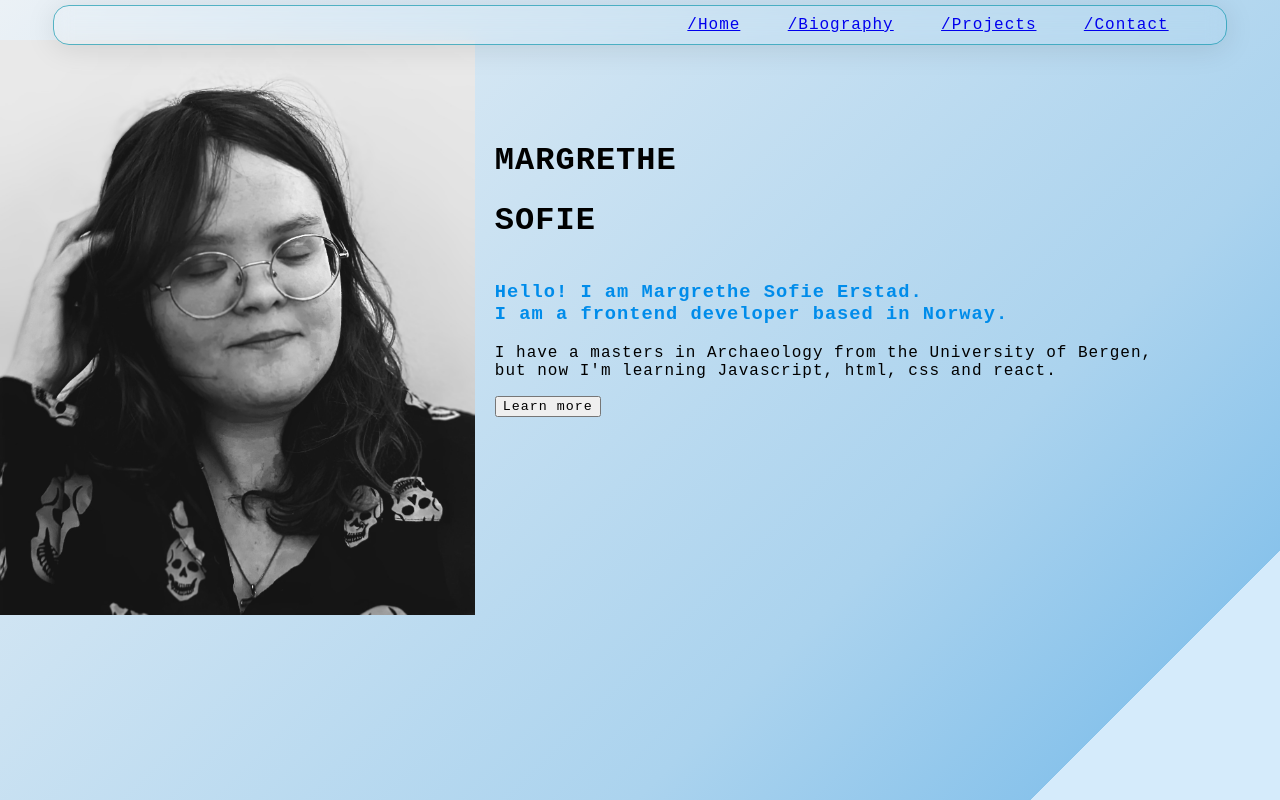
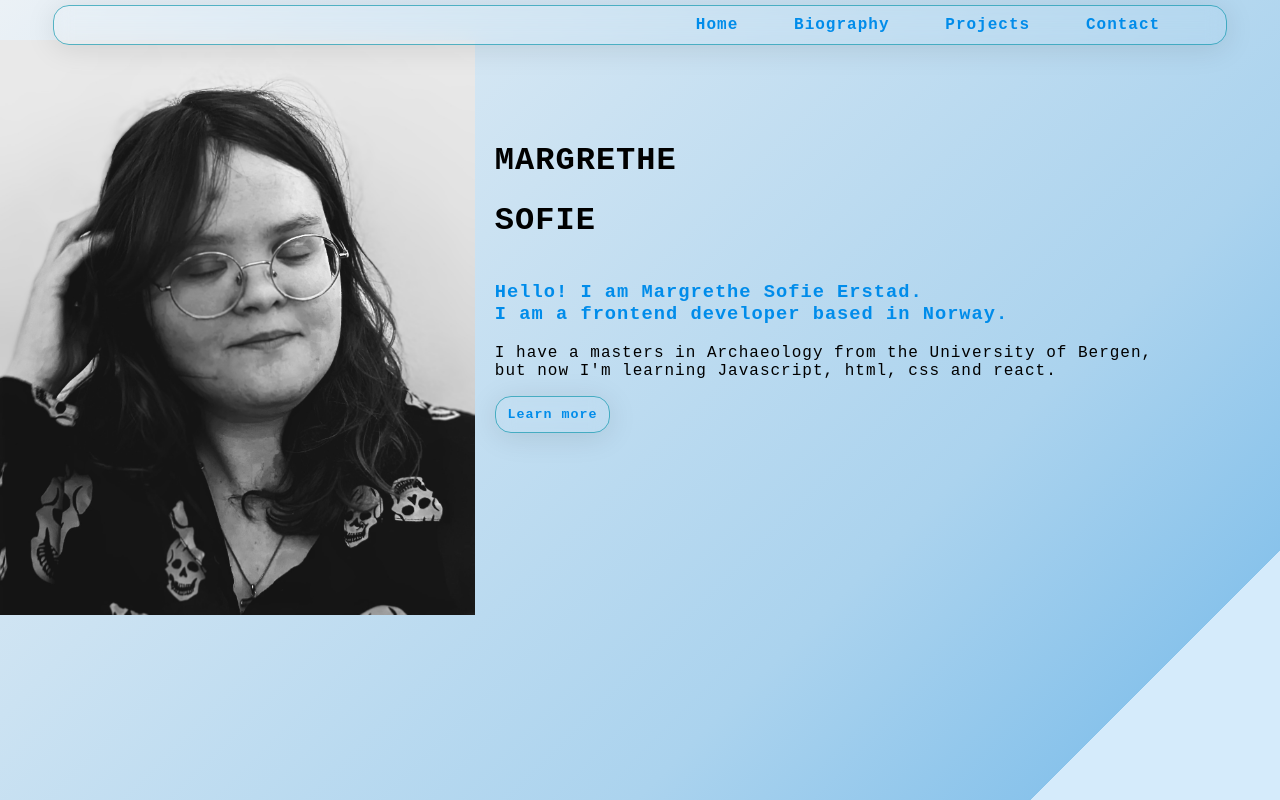
Before and after one commit to Masoer/portfolio, a React (Create React App) app: page / in a window 1280 px wide. Built offline with nearby package versions, Linux system fonts and the light colour scheme.

Commit message:
Added tab indicator

```diff
--- a/src/App.js
+++ b/src/App.js
@@ -1,9 +1,9 @@
-import { Link, Route, Routes } from "react-router-dom";
+import { Route, Routes } from "react-router-dom";
 import Home from "./pages/Home";
 import Projects from "./pages/Projects";
 import Contact from "./pages/Contact";
 import GlobalStyle from "./Globalcomponents/Globalstyle";
-import { Navbar, Navdiv } from "./pages/Navbar";
+import { Navbar, Navdiv, StyledLink } from "./pages/Navbar";
 import Biography from "./pages/Biography";
 
 function App() {
@@ -14,17 +14,17 @@ function App() {
       <Navbar sticky="top">
         <br></br>
         <Navdiv>
-          <Link to="/Home"> /Home</Link>
-          <Link to="/Biography"> /Biography</Link>
-          <Link to="/Projects">/Projects</Link>
-          <Link to="/Contact"> /Contact</Link>
+          <StyledLink to="/Home"> Home </StyledLink>
+          <StyledLink to="/Biography"> Biography</StyledLink>
+          <StyledLink to="/Projects">Projects</StyledLink>
+          <StyledLink to="/Contact"> Contact</StyledLink>
         </Navdiv>
       </Navbar>
 
       <Routes>
         <Route path="*" element={<Home />} />
         <Route path="/Biography" element={<Biography />} />
-        <Route path="/Projects" element={<Projects />} />
+        <Route path="/Projects" element={<Projects />} />/
         <Route path="/Contact" element={<Contact />} />
       </Routes>
     </>
--- a/src/Globalcomponents/Globalstyle.js
+++ b/src/Globalcomponents/Globalstyle.js
@@ -6,19 +6,14 @@ const GlobalStyle = createGlobalStyle`
         letter-spacing: 1px;
         font-family: 'Courier New', Courier;
 
-
-
-
-
     };
     body {
         background-image:linear-gradient(135deg, rgba(235,241,246,1) 0%,rgba(171,211,238,1) 69%,rgba(137,195,235,1) 88%,rgba(213,235,251,1) 17%);
-        background-repeat: no-repeat;
+
         background-attachment: fixed;
 
-
     }
-    h3 {
+    h3, h2 {
         color: #008cea;
     }
 
--- a/src/pages/Biography.js
+++ b/src/pages/Biography.js
@@ -1,11 +1,42 @@
+import { useNavigate } from "react-router-dom";
+import {
+  Column,
+  Container,
+  MarginDiv,
+  NewSection,
+  Image,
+  StyledButton,
+} from "./Home";
+import Info from "./Info";
+import PicMe from "./PicMe.jpg";
 import styled from "styled-components";
-import Info from "./Info";
+
+export const WidthDiv = styled.div`
+  max-width: 750px;
+`;
 
 const Biography = () => {
+  const navigate = useNavigate();
   return (
     <>
-      <h1>Biography</h1>
-      <Info />
+      <Container>
+        <NewSection>
+          <Column>
+            <Image src={PicMe} alt="me" />
+            <Container>
+              <MarginDiv>
+                <h2>Biography</h2>
+
+                <br></br>
+                <WidthDiv>
+                  <Info />
+                  <StyledButton onClick={() => navigate(-1)}>Back</StyledButton>
+                </WidthDiv>
+              </MarginDiv>
+            </Container>
+          </Column>
+        </NewSection>
+      </Container>
     </>
   );
 };
--- a/src/pages/Home.js
+++ b/src/pages/Home.js
@@ -36,6 +36,21 @@ export const Tittel = styled.h1`
   margin-top: -20px;
 `;
 
+export const StyledButton = styled.button`
+  width: 115px;
+  padding: 10px;
+  color: #008cea;
+  font-weight: bold;
+  text-align: center;
+
+  background: rgba(6, 146, 170, 0);
+  border-radius: 16px;
+  box-shadow: 0 4px 30px rgba(0, 0, 0, 0.1);
+  backdrop-filter: blur(9.1px);
+  -webkit-backdrop-filter: blur(9.1px);
+  border: 1px solid rgba(6, 146, 170, 0.65);
+`;
+
 const Home = () => {
   const navigate = useNavigate();
   return (
@@ -61,9 +76,9 @@ const Home = () => {
                   <br></br> but now I'm learning Javascript, html, css and
                   react.
                 </p>
-                <button onClick={() => navigate("/Biography")}>
+                <StyledButton onClick={() => navigate("/Biography")}>
                   Learn more
-                </button>
+                </StyledButton>
               </MarginDiv>
             </Container>
           </Column>
--- a/src/pages/Navbar.js
+++ b/src/pages/Navbar.js
@@ -1,4 +1,5 @@
 import styled from "styled-components";
+import { NavLink } from "react-router-dom";
 
 export const Navbar = styled.ul`
   display: flex;
@@ -26,3 +27,15 @@ export const Navdiv = styled.div`
   justify-content: space-evenly;
   width: 50%;
 `;
+
+export const StyledLink = styled(NavLink)`
+  color: #008cea;
+  text-decoration: none;
+  background: none;
+  list-style: none;
+  font-weight: bold;
+
+  &.active {
+    text-decoration: underline;
+  }
+`;
```
